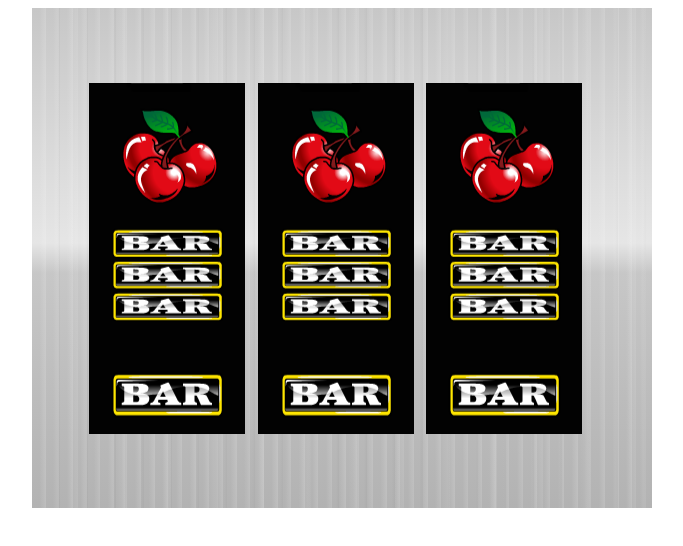
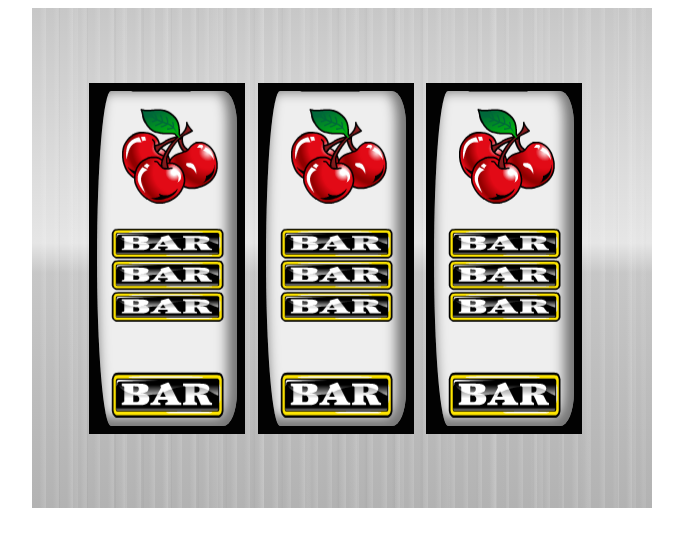
Before and after one commit to Anandamohinidasi/drv-game, an Angular app: page / in a window 1280 px wide. Shown: the top 546 px of the page, without its empty margins (298-981 px from the left). Built offline with nearby package versions, Linux system fonts and the light colour scheme.

Commit message:
Bring back background paper

```diff
--- a/src/app/app.component.scss
+++ b/src/app/app.component.scss
@@ -32,8 +32,8 @@
                     flex-direction: column;
                     width: 140px;
                     position: relative;
-                   /* overflow: hidden;*/
-                    max-height: -webkit-fill-available;
+                    overflow: hidden;
+                    height: -webkit-fill-available;
                     background: #eee;
                     border-radius: 10% 10% 10% 10% / 50% 10% 10% 50%;
                     box-shadow: inset -5px -4px 12px 5px rgba(0, 0, 0, 0.5);
```
